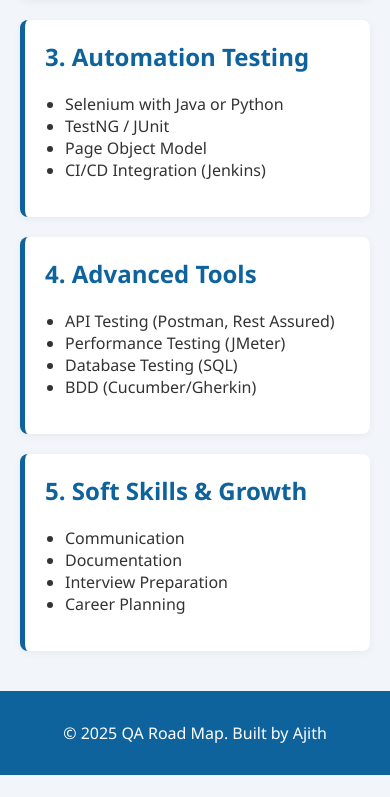
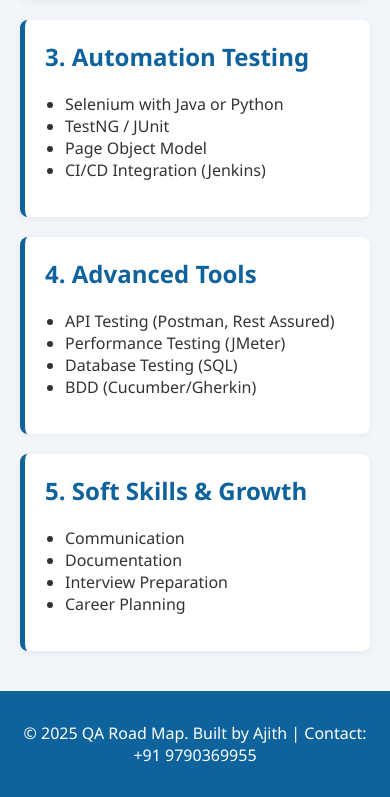
Before and after one commit to Ajith03011997/qa-roadmap, a plain HTML site: page index.html in a window 390 px wide. Shown: the part 591-1388 px from the top of the page. Before the commit the page ends 1366 px from the top, so only its background shows below. Drawn offline with Linux system fonts and the light colour scheme.

Commit message:
added phone number

```diff
--- a/index.html
+++ b/index.html
@@ -115,7 +115,7 @@
   </main>
 
   <footer>
-    <p>© 2025 QA Road Map. Built by Ajith</p>
+    <p>© 2025 QA Road Map. Built by Ajith | Contact: +91 9790369955</p>
   </footer>
 </body>
 </html>
```
